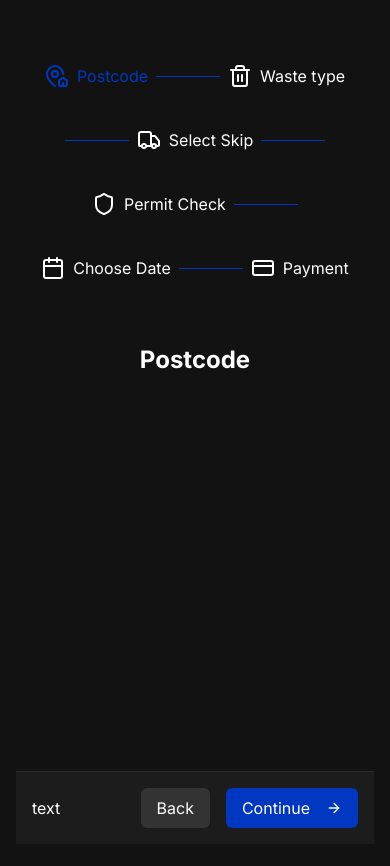
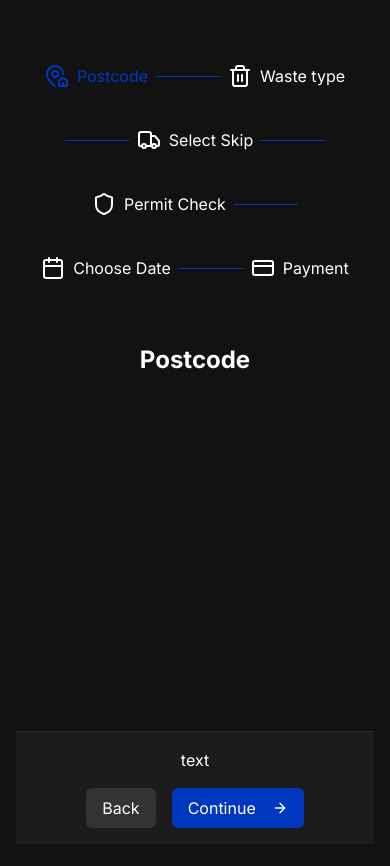
Before and after one commit to petreasil/redesigned-part3, a React (Vite) app in the folder vite-project/: page / in a window 390 px wide. Shown: the top 866 px of the page. Built offline with nearby package versions, Linux system fonts and the light colour scheme.

Commit message:
add stepper component

```diff
--- a/vite-project/src/App.css
+++ b/vite-project/src/App.css
@@ -2,6 +2,7 @@
   position: absolute;
   left: 50%;
   top: 50%;
+  transform: translate(-50%, -50%);
   width: 72px;
   height: 72px;
   margin-left: -36px;
--- a/vite-project/src/components/stepper/Stepper.tsx
+++ b/vite-project/src/components/stepper/Stepper.tsx
@@ -65,11 +65,11 @@ const Stepper = ({ steps = [] }: GeneralStepperProps) => {
           </>
         ))}
       </div>
-      <div className="flex-grow px-2 pb-4">
+      <div className="flex-grow px-2 pb-4 relative">
         {isLoadingStep ? <Loader /> : steps[activeStep].children}
       </div>
 
-      <div className="sticky bottom-0 w-full flex items-center justify-between bg-[#1C1C1C] border-t border-[#2A2A2A] p-4  z-50">
+      <div className="sticky bottom-0 w-full flex  flex-col sm:flex-row  items-center justify-between bg-[#1C1C1C] gap-4  border-t border-[#2A2A2A] p-4  z-50">
         <div>text</div>
         <div className="flex items-center gap-4">
           <button
@@ -77,7 +77,7 @@ const Stepper = ({ steps = [] }: GeneralStepperProps) => {
             onClick={handlePrev}
             disabled={activeStep === 0}
             aria-label="Previous Step"
-            className="bg-[#333] hover:bg-[#444] text-white font-[400] py-2 px-4 rounded-md cursor-pointer"
+            className="bg-[#333] hover:bg-[#444] text-white font-[400] py-2 px-4 rounded-md cursor-pointer "
           >
             Back
           </button>
@@ -86,10 +86,10 @@ const Stepper = ({ steps = [] }: GeneralStepperProps) => {
             onClick={handleNext}
             disabled={activeStep === steps.length - 1}
             aria-label="Next Step"
-            className="flex items-center gap-2 bg-[#0037C1] hover:bg-[#0037C1/50] cursor-pointer text-white font-[400] py-2 px-4 rounded-md"
+            className="flex items-center gap-2 bg-[#0037C1] hover:bg-[#0037C1/50] cursor-pointer text-white font-[400] py-2 px-4 rounded-md sm:w-full"
           >
             Continue
-            <ArrowRight name="arrow-right" className="ml-2 w-4 h-4" />
+            <ArrowRight name="arrow-right" className="ml-2 w-4 h-4 " />
           </button>
         </div>
       </div>
```
